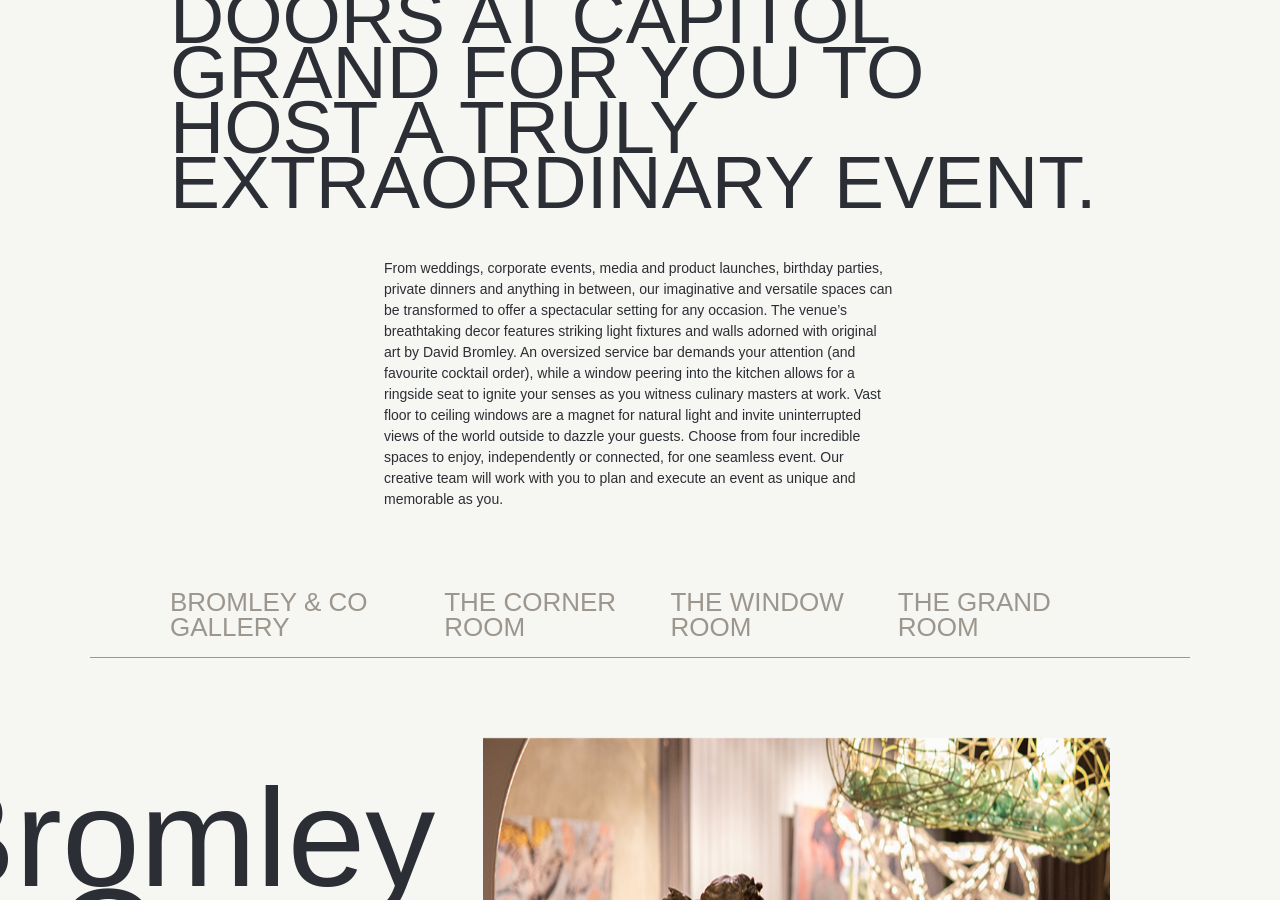
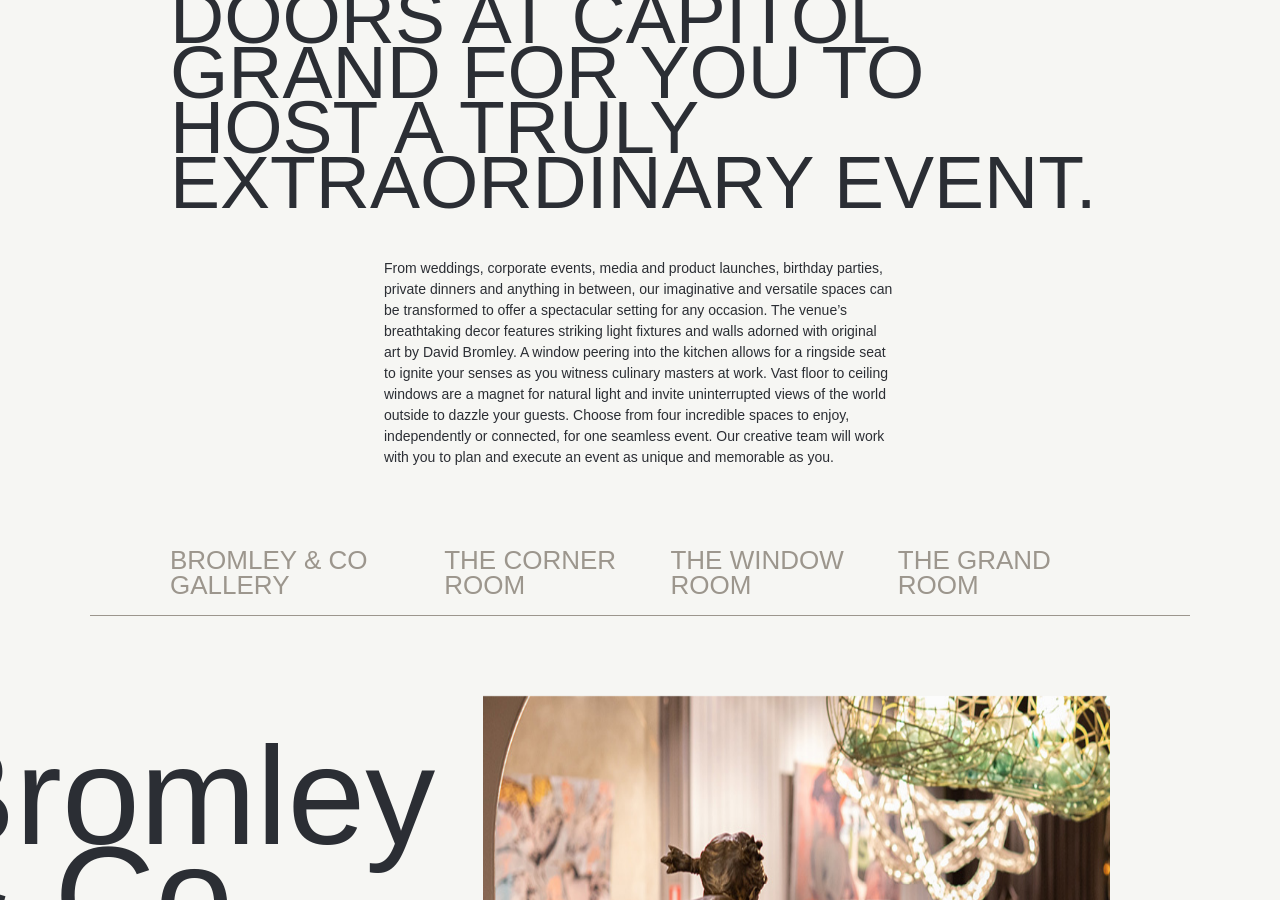
Before and after one commit to milosptr/event-centar, a Jekyll site: the page built from spaces.md, in a window 1280 px wide and 900 px high, scrolled down 405 px. Built offline with Jekyll 4.4.1, drawn with Linux system fonts in a browser that asks for light colours; some web fonts are replaced.

Commit message:
Update from Forestry.io Evgeniya Naydenisheva updated spaces.md

```diff
--- a/spaces.md
+++ b/spaces.md
@@ -8,14 +8,12 @@
   parties, private dinners and anything in between, our imaginative and versatile
   spaces can be transformed to offer a spectacular setting for any occasion. \n\nThe
   venue’s breathtaking decor features striking light fixtures and walls adorned with
-  original art by David Bromley. An oversized service bar demands your attention (and
-  favourite cocktail order), while a window peering into the kitchen allows for a
-  ringside seat to ignite your senses as you witness culinary masters at work. Vast
-  floor to ceiling windows are a magnet for natural light and invite uninterrupted
-  views of the world outside to dazzle your guests.\n\nChoose from four incredible
-  spaces to enjoy, independently or connected, for one seamless event. Our creative
-  team will work with you to plan and execute an event as unique and memorable as
-  you. \n\n"
+  original art by David Bromley. A window peering into the kitchen allows for a ringside
+  seat to ignite your senses as you witness culinary masters at work. Vast floor to
+  ceiling windows are a magnet for natural light and invite uninterrupted views of
+  the world outside to dazzle your guests.\n\nChoose from four incredible spaces to
+  enjoy, independently or connected, for one seamless event. Our creative team will
+  work with you to plan and execute an event as unique and memorable as you. \n\n"
 first_section_title: Bromley & Co  Gallery
 second_section_title: The Kitchen  Table
 third_section_title: The Corner  Room
```
